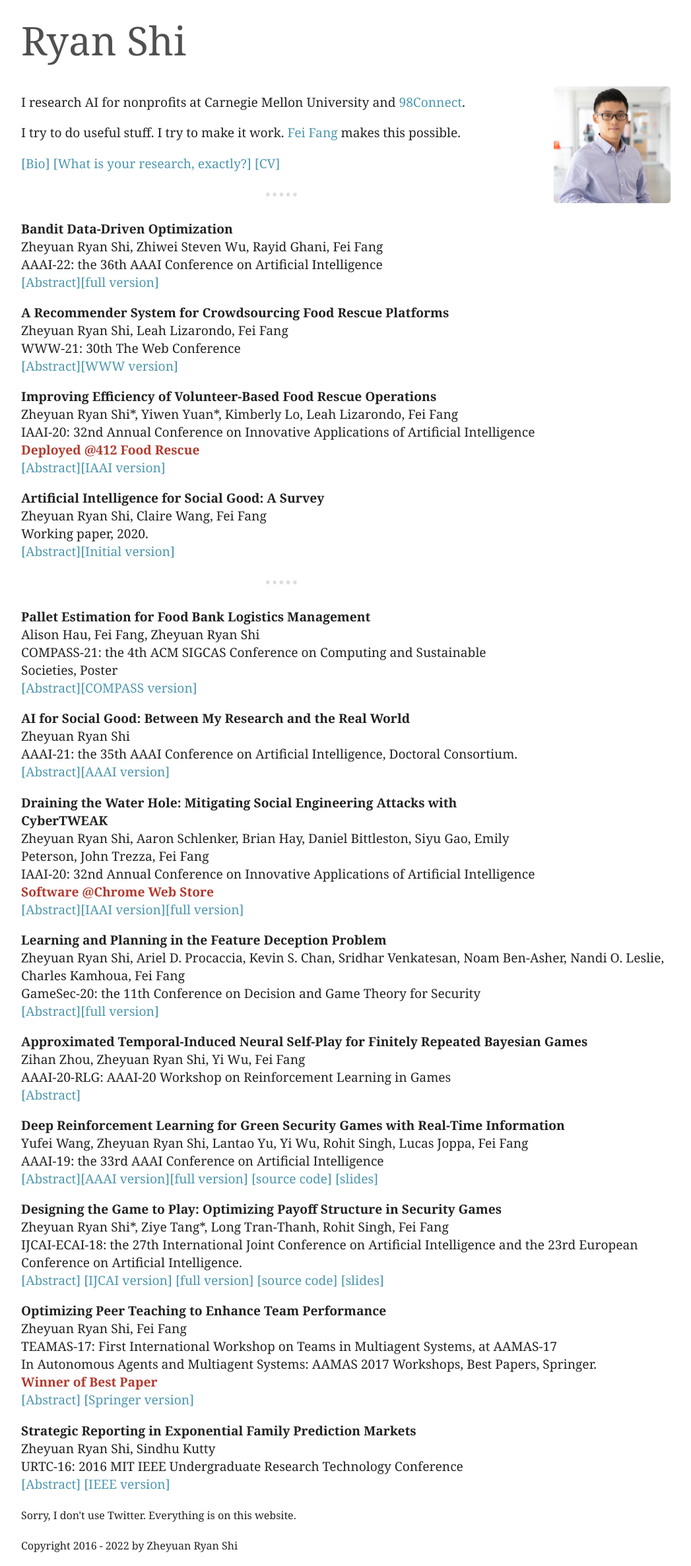
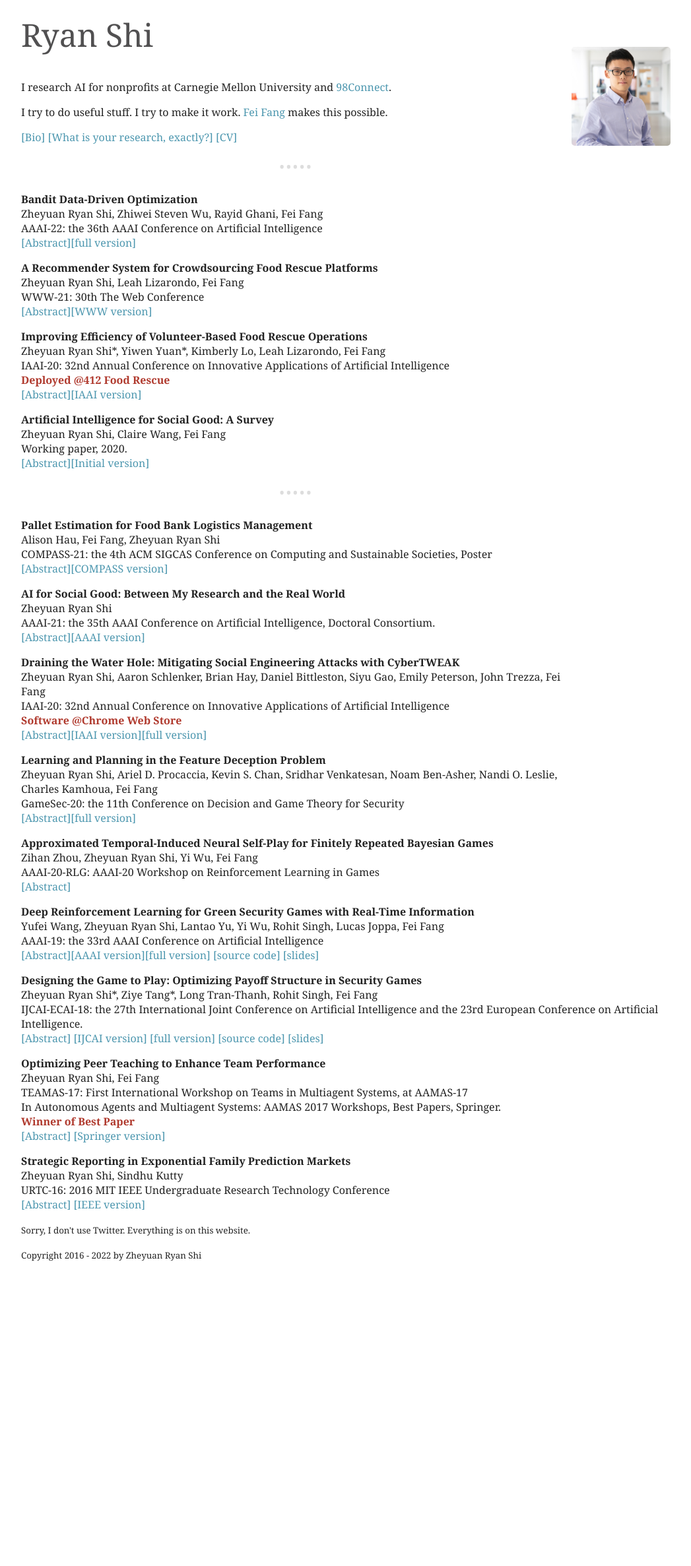
Before and after one commit to ryanzshi/ryanzshi.github.io, a Jekyll site: the page built from index.md, in a window 1280 px wide. Shown: the whole page at 66% size, without its empty margins (116-1163 px from the left). Built offline with Jekyll 4.4.1, drawn with Linux system fonts in a browser that asks for light colours; after the commit the page ends 1929 px from its top, so only the background shows below that.

Commit message:
update image size

```diff
--- a/index.md
+++ b/index.md
@@ -12,7 +12,7 @@
 }
 </style>
 
-<img class="profile-picture" src="assets/ryan.jpg">
+<img class="profile-picture" src="assets/ryan.jpg" width="100" height="100">
 
 
 
@@ -52,7 +52,6 @@
 </div>
 
 ---
-
 
 **Bandit Data-Driven Optimization**
 <br>
```
Also changed, not shown: other parts of index.md (+1 -1 lines), Gemfile.lock, css/main.min.css, 1 other file.
